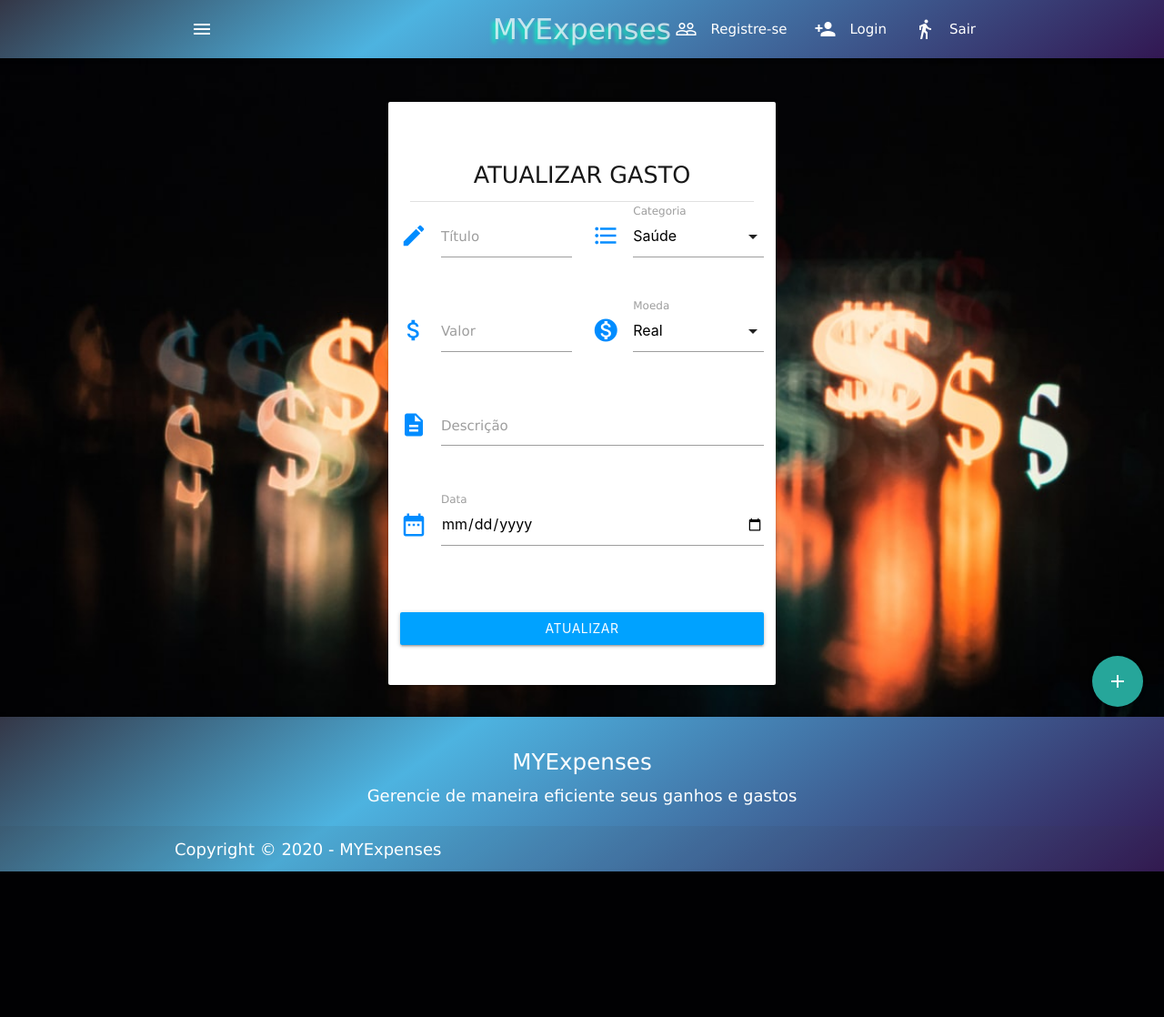
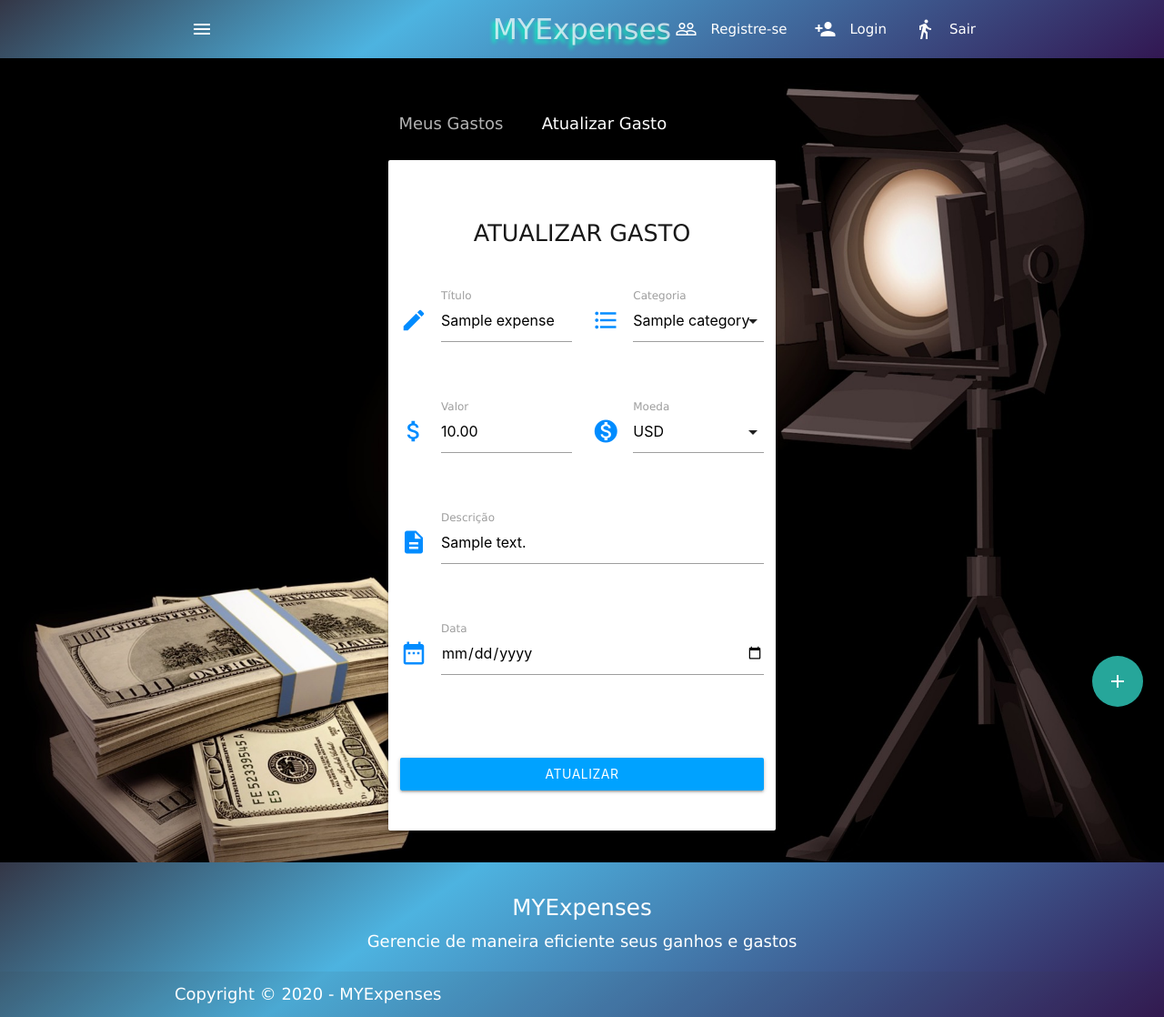
Before and after one commit to GiovannaK/MYExpenses, a Django app: page /1/update_expense/ in a window 1280 px wide. Shown: the whole page at 91% size. Before the commit the page ends 958 px from the top, so only its background shows below. Run offline with Django 3.2, Linux system fonts and the light colour scheme; tables that the repository leaves empty hold one stand-in row (values such as "Sample post").

Commit message:
add DeleteView

```diff
--- a/expenses/forms.py
+++ b/expenses/forms.py
@@ -31,15 +31,3 @@ class ExpenseUpdateForm(ModelForm):
         widgets = {
             'date': DateTimeInput(attrs={'type': 'date'})
         }
-
-
-    def clean_title(self):
-        super(ExpenseCreationForm, self).clean()
-        title_cleaned = self.cleaned_data.get('title')
-
-        title_bd = Expenses.objects.filter(title__icontains=title_cleaned).exists()
-
-        if title_bd:
-            raise ValidationError('Este título já existe!')
-
-        return title_cleaned
--- a/expenses/templates/expenses/update_expense.html
+++ b/expenses/templates/expenses/update_expense.html
@@ -3,34 +3,51 @@
 
 {% block content %}
 
-    <main class="main-update" style="background-image: url('{% static 'assets/img/bg-add.jpg' %}')">
+    <main class="main-update" style="background-image: url('{% static 'assets/img/bg-update-exp.jpg' %}')">
         <section>
             <div class="container card-container">
                 <div class="row">
                     <div class="col s12 m10 l6 offset-m1 offset-l3">
+                        <nav class="transparent">
+                            <div class="nav-wrapper">
+                              <div class="col s12">
+                                <a href="{% url 'expense:list' %}" class="breadcrumb">Meus Gastos</a>
+                                <a href="#" class="breadcrumb">Atualizar Gasto</a>
+                              </div>
+                            </div>
+                        </nav>
                         <div class="card card-exp card-update">
                             <div class="card-content">
                                 <h1 class="title-card center">
                                     ATUALIZAR GASTO
                                 </h1>
-                                <div class="divider"></div>
                                 <div class="row">
-                                    <form action="" class="add-exp-form">
+                                    <form action="" method="POST" class="add-exp-form">
+                                        {% csrf_token %}
                                         <div class="row">
                                             <div class="input-field col s12 m6 l6">
                                                 <i class="material-icons prefix update-icon">create</i>
-                                                <input type="text" class="validate">
+                                                {{form.title}}
                                                 <label for="title">Título</label>
+                                                <span class="helper-text red-text"
+                                                data-error="wrong" data-success="right">
+                                                    {{form.title.errors}}
+                                                </span>
                                             </div>
                                             <div class="input-field col s12 m6 l6">
                                                 <i class="material-icons prefix update-icon">
                                                     format_list_bulleted
                                                 </i>
-                                                <select name="">
-                                                    <option value="1">Saúde</option>
-                                                    <option value="2">Alimentação</option>
+                                                <select name="category">
+                                                    {% for category in form.category %}
+                                                    {{category}}
+                                                    {% endfor %}
                                                 </select>
                                                 <label>Categoria</label>
+                                                <span class="helper-text red-text"
+                                                data-error="wrong" data-success="right">
+                                                    {{form.category.errors}}
+                                                </span>
                                             </div>
                                         </div>
                                         <div class="row">
@@ -38,18 +55,27 @@
                                                 <i class="material-icons prefix update-icon">
                                                     attach_money
                                                 </i>
-                                                <input type="number" class="validate">
+                                                {{form.quantity}}
                                                 <label for="title">Valor</label>
+                                                <span class="helper-text red-text"
+                                                data-error="wrong" data-success="right">
+                                                    {{form.quantity.errors}}
+                                                </span>
                                             </div>
                                             <div class="input-field col s12 m6 l6">
                                                 <i class="material-icons prefix update-icon">
                                                     monetization_on
                                                 </i>
-                                                <select name="">
-                                                    <option value="1">Real</option>
-                                                    <option value="2">Dólar</option>
+                                                <select name="currency">
+                                                    {% for currency in form.currency%}
+                                                        {{currency}}
+                                                    {% endfor %}
                                                 </select>
                                                 <label>Moeda</label>
+                                                <span class="helper-text red-text"
+                                                data-error="wrong" data-success="right">
+                                                    {{form.currency.errors}}
+                                                </span>
                                             </div>
                                         </div>
                                         <div class="row">
@@ -57,8 +83,12 @@
                                                 <i class="material-icons prefix update-icon">
                                                     description
                                                 </i>
-                                                <textarea class="materialize-textarea"></textarea>
+                                                {{form.description}}
                                                 <label for="description">Descrição</label>
+                                                <span class="helper-text red-text"
+                                                data-error="wrong" data-success="right">
+                                                    {{form.description.errors}}
+                                                </span>
                                             </div>
                                         </div>
                                         <div class="row">
@@ -66,8 +96,12 @@
                                                 <i class="material-icons prefix
                                                     update-icon">date_range
                                                 </i>
-                                                <input type="date">
+                                                {{form.date}}
                                                 <label for="date">Data</label>
+                                                <span class="helper-text red-text"
+                                                data-error="wrong" data-success="right">
+                                                    {{form.date.errors}}
+                                                </span>
                                             </div>
                                         </div>
                                         <button type="submit" class="btn btn-update">
--- a/expenses/urls.py
+++ b/expenses/urls.py
@@ -1,5 +1,5 @@
 from django.urls import path
-from .views import ExpenseListView, HomeTemplateView, ExpenseCreateView, ExpenseUpdateView
+from .views import ExpenseListView, HomeTemplateView, ExpenseCreateView, ExpenseUpdateView, ExpenseDeleteView
 
 
 app_name = 'expense'
@@ -8,5 +8,6 @@ urlpatterns = [
     path('', HomeTemplateView.as_view(), name="home"),
     path('expenses/', ExpenseListView.as_view(), name="list"),
     path('create_expense/', ExpenseCreateView.as_view(), name="create"),
-    path('<int:pk>/update_expense/', ExpenseUpdateView.as_view(), name="update")
+    path('<int:pk>/update_expense/', ExpenseUpdateView.as_view(), name="update"),
+    path('<int:pk>/delete_expense/', ExpenseDeleteView.as_view(), name="delete")
 ]
--- a/expenses/views.py
+++ b/expenses/views.py
@@ -2,11 +2,11 @@ from django.shortcuts import render
 from .models import Category, Expenses, Currencies
 from profiles.models import Profile
 from django.views.generic.base import TemplateView
-from django.views.generic import CreateView, UpdateView
+from django.views.generic import CreateView, UpdateView, DeleteView
 from django.views.generic.list import ListView
 from django.contrib import messages
 from django.conf import settings
-from django.urls import reverse
+from django.urls import reverse, reverse_lazy
 from .forms import ExpenseCreationForm, ExpenseUpdateForm
 import os
 import json
@@ -69,3 +69,29 @@ class ExpenseUpdateView(UpdateView):
     model = Expenses
     template_name = 'expenses/update_expense.html'
     form_class = ExpenseUpdateForm
+
+    def form_valid(self, form):
+        title_input = form.cleaned_data.get('title')
+        instance = form.save(commit=False)
+        instance.author = Profile.objects.get(user=self.request.user)
+        instance.currency = form.cleaned_data.get('currency')
+        instance.category = form.cleaned_data.get('category')
+        instance.save()
+        messages.success(self.request, f'{title_input} foi atualizado com sucesso!')
+        return super(ExpenseUpdateView, self).form_valid(form)
+
+    def form_invalid(self, form):
+        self.form_class
+        return super(ExpenseUpdateView, self).form_invalid(form)
+
+    def get_success_url(self):
+        return reverse('expense:list')
+
+
+class ExpenseDeleteView(DeleteView):
+    model = Expenses
+    success_url = reverse_lazy('expense:list')
+
+    def get_queryset(self):
+        profile = Profile.objects.get(user=self.request.user)
+        return self.model.objects.filter(pk=pk, author=profile).delete()
--- a/templates/static/assets/styles/main.css
+++ b/templates/static/assets/styles/main.css
@@ -1350,7 +1350,7 @@ body.dark {
 
 .main-update .title-card {
   font-size: 1.7rem;
-  margin-bottom: 1rem !important;
+  margin-bottom: 3rem !important;
   color: #181818;
 }
 
--- a/templates/static/assets/styles/pages/_update_expense.scss
+++ b/templates/static/assets/styles/pages/_update_expense.scss
@@ -18,8 +18,9 @@
 
     .title-card{
         font-size: 1.7rem;
-        margin-bottom: 1rem !important;
+        margin-bottom: 3rem !important;
         color: $card-font-color;
+
     }
 
     .text-card{
```
Also changed, not shown: expenses/templates/expenses/expenses.html (+15 -9 lines), templates/static/assets/img/bg-update-exp.jpg, 1 other file.
